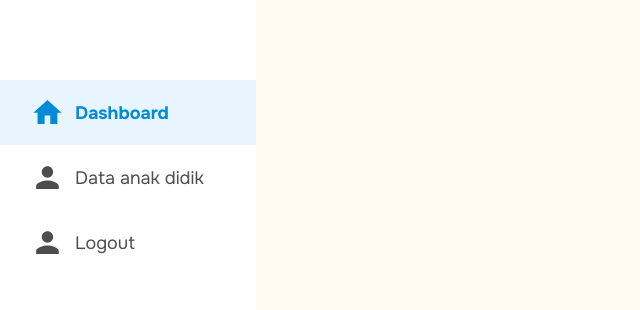
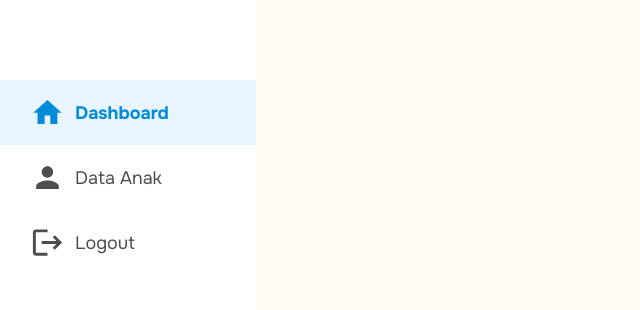
Before and after one commit to stpndrs/leksigo-client, a Vue app: page /dashboard in a window 1280 px wide. Shown: the top 310 px of the page, without its empty margins (0-640 px from the left). Built offline with nearby package versions, Linux system fonts and the light colour scheme; sample sign-in values are in the browser's storage.

Commit message:
feat: add LogoutIcon component and confirmation modal for logout action

```diff
--- /dev/null
+++ b/src/components/shape/LogoutIcon.vue
@@ -0,0 +1,15 @@
+<template>
+    <svg width="35" height="35" viewBox="0 0 24 24" fill="none" xmlns="http://www.w3.org/2000/svg">
+        <g clip-path="url(#clip0_71_3190)">
+            <path
+                d="M17 7L15.59 8.41L18.17 11H8V13H18.17L15.59 15.58L17 17L22 12L17 7ZM4 5H12V3H4C2.9 3 2 3.9 2 5V19C2 20.1 2.9 21 4 21H12V19H4V5Z"
+                fill="currentColor" />
+        </g>
+        <defs>
+            <clipPath id="clip0_71_3190">
+                <rect width="35" height="35" fill="white" />
+            </clipPath>
+        </defs>
+    </svg>
+
+</template>
--- a/src/layouts/Sidebar.vue
+++ b/src/layouts/Sidebar.vue
@@ -7,8 +7,11 @@ import { useRoute } from 'vue-router';
 import { ref } from 'vue'; // 👈 1. Import 'ref'
 import { authStore } from '@/stores/AuthStore';
 import router from '@/router';
+import LogoutIcon from '@/components/shape/LogoutIcon.vue';
+import ConfirmComponent from '@/components/confirm/ConfirmComponent.vue';
 
 const route = useRoute();
+const isConfirmOpen = ref(false); // Konfirmasi Submit
 
 // 2. Buat state untuk mengontrol visibilitas sidebar
 const isSidebarOpen = ref(false);
@@ -19,17 +22,33 @@ const toggleSidebar = () => {
 };
 
 
+// START Confirmation Modal Handlers
+const showConfirmation = () => {
+    isConfirmOpen.value = true;
+};
+
+const handleConfirmAction = () => {
+    logout(); // Panggil fungsi submit utama
+    isConfirmOpen.value = false; // Tutup modal
+};
+
+const handleCancelAction = () => {
+    isConfirmOpen.value = false; // Tutup modal
+};
+
 
 // fungsi logout
 const logout = () => {
-    if (confirm('Yakin ingin keluar aplikasi')) {
-        authStore.clearToken()
-        router.push({ name: 'login' })
-    }
+    authStore.clearToken()
+    router.push({ name: 'login' })
 }
 </script>
 
 <template>
+    <ConfirmComponent v-if="isConfirmOpen" title="Ingin Keluar?"
+        message="Apakah Anda Yakin Untuk Keluar Dari Aplikasi?" confirmText="Keluar" cancelText="Batal"
+        @confirm="handleConfirmAction" @cancel="handleCancelAction" />
+
     <button @click="toggleSidebar" class="hamburger-menu">
         <span></span>
         <span></span>
@@ -48,12 +67,12 @@ const logout = () => {
                 </li>
                 <li :class="['menu', { 'active': route.name === 'childs.index' }]">
                     <router-link :to="{ name: 'childs.index' }" class="menu-link">
-                        <UserIcon /> Data anak didik
+                        <UserIcon /> {{ authStore.user.role == 1 ? 'Data Anak Didik' : 'Data Anak' }}
                     </router-link>
                 </li>
                 <li :class="['menu']">
-                    <router-link to="#" class="menu-link" @click="logout">
-                        <UserIcon /> Logout
+                    <router-link to="#" class="menu-link" @click="showConfirmation">
+                        <LogoutIcon /> Logout
                     </router-link>
                 </li>
             </ul>
--- a/src/router/index.js
+++ b/src/router/index.js
@@ -11,6 +11,7 @@ const router = createRouter({
 			redirect: '/login',
 			beforeEnter: (to, from, next) => {
 				if (authStore.isLogin) next({ name: 'dashboard' })
+				else next()
 			}
 		},
 		{
@@ -19,6 +20,7 @@ const router = createRouter({
 			component: () => import('../views/auth/RegisterView.vue'),
 			beforeEnter: (to, from, next) => {
 				if (authStore.isLogin) next({ name: 'dashboard' })
+				else next()
 			}
 		},
 		{
@@ -27,6 +29,7 @@ const router = createRouter({
 			component: () => import('../views/auth/LoginView.vue'),
 			beforeEnter: (to, from, next) => {
 				if (authStore.isLogin) next({ name: 'dashboard' })
+				else next()
 			}
 		},
 		{
```
